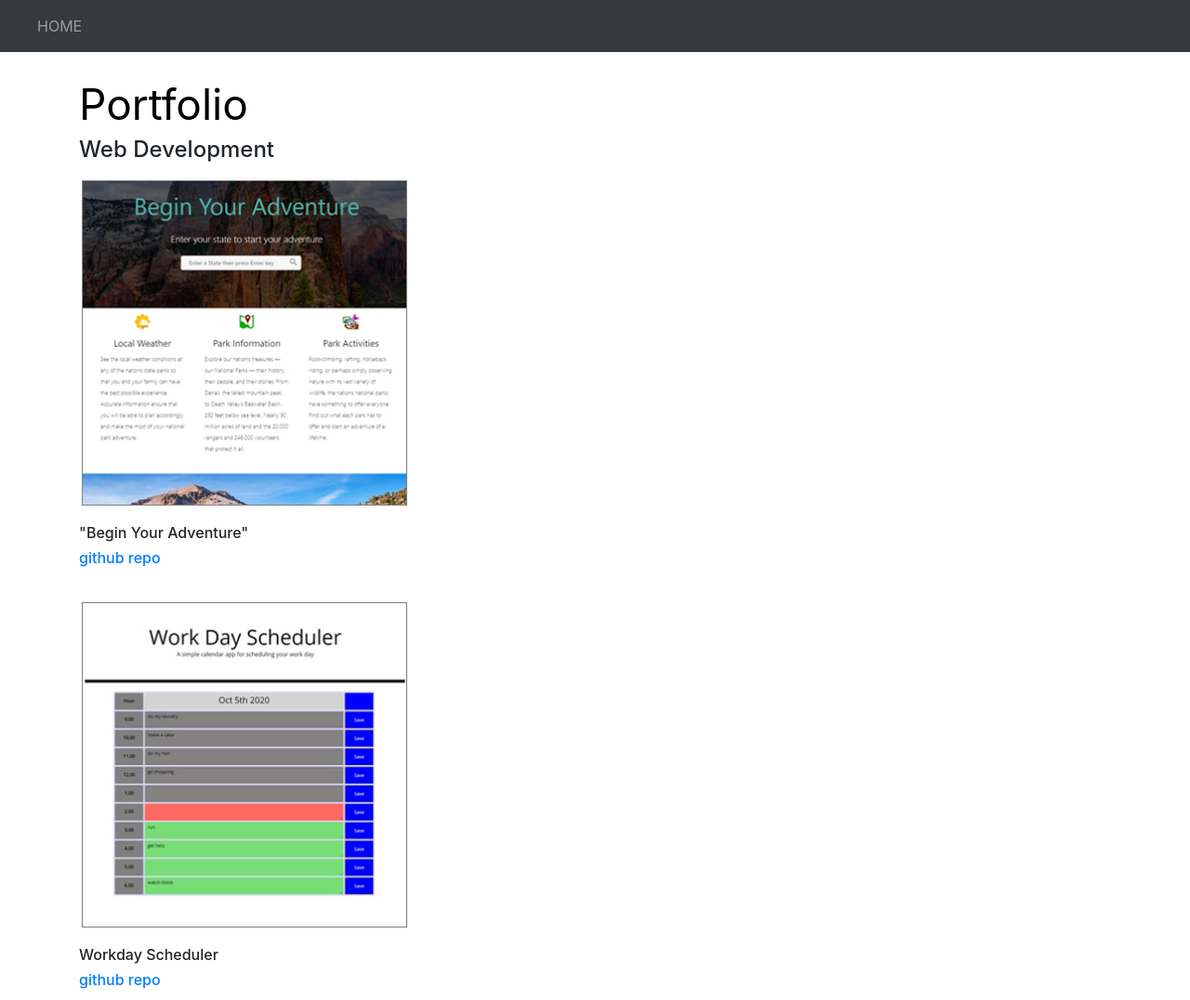
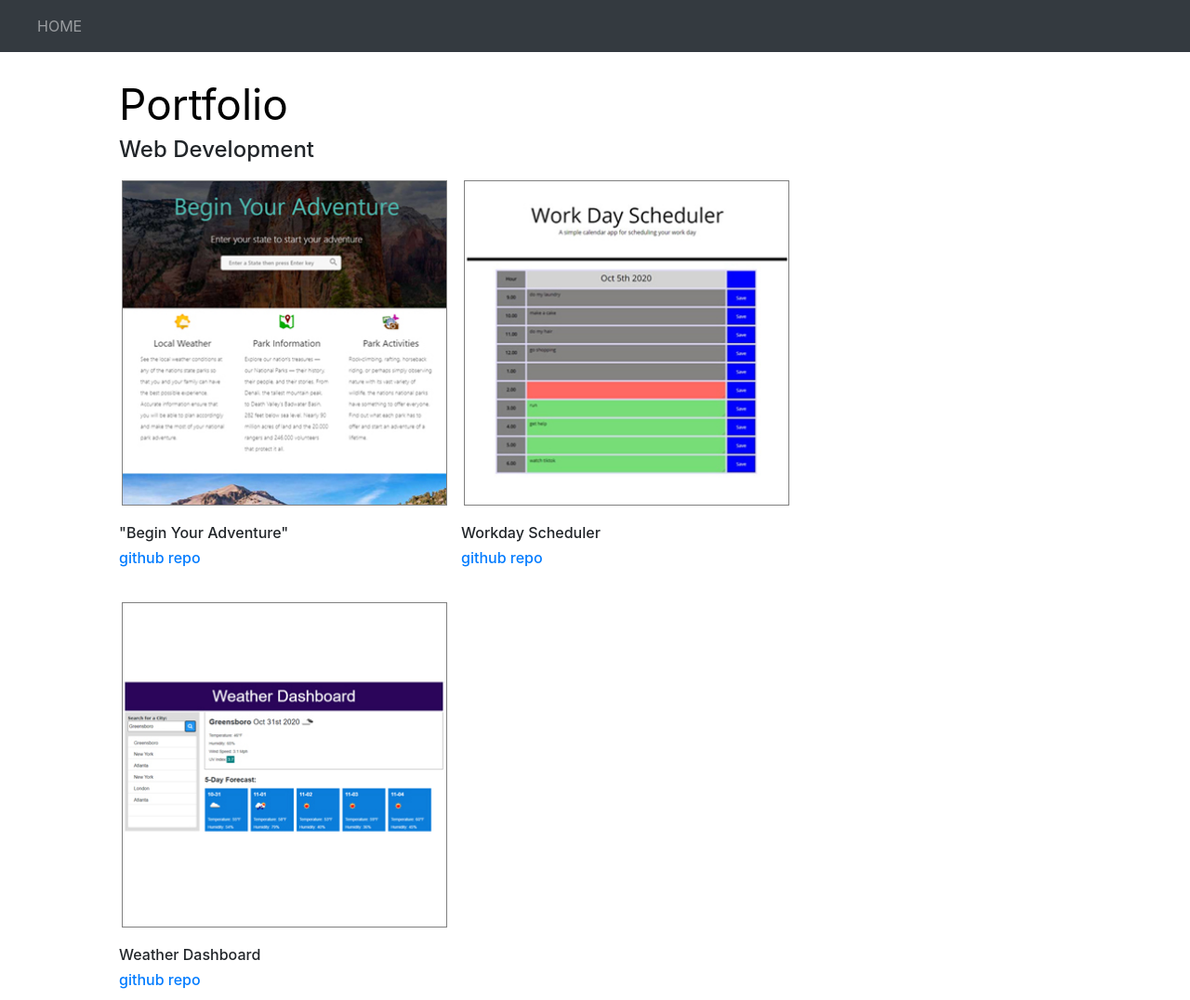
Before and after one commit to Rachelmoore2020/Homework-2, a plain HTML site: page portfolio.html in a window 1280 px wide. Shown: the top 1076 px of the page at 93% size. Drawn offline with nearby package versions, Linux system fonts and the light colour scheme.

Commit message:
changed alignment on Portfolio page

```diff
--- a/portfolio.html
+++ b/portfolio.html
@@ -6,8 +6,9 @@
   <!-- We need the following responsive meta tag to ensure things scale correctly across varying
   devices. -->
   <meta name="viewport" content="width=device-width, initial-scale=1, shrink-to-fit=no">
-  <title>My Own Website</title>
+  <title>Portfolio Page</title>
   <!-- We need to bring in the bootstrap CSS -->
+  <link rel="stylesheet" href="style.css">
   <link
     rel="stylesheet"
     href="https://stackpath.bootstrapcdn.com/bootstrap/4.4.1/css/bootstrap.min.css"
@@ -35,30 +36,33 @@
         </ul>
       </div>
     </nav>
-    <main class='container'>
+    <main class='container2'>
 
                 <div style='color:black; padding-top:12px; font-size: 46px; margin-top: 10px;'>
                   Portfolio
                 </div>
                 <h4>Web Development</h4>
                 <div>
-              <div>
+              <div class='align' id="rachel">
                 <a href="https://rachelmoore2020.github.io/Project-1/"><img style='width:25%; border-style: solid; border-color: gray; border-width: 1px; height:350px; width:350px; margin-top: 10px; margin-right: 15px; margin-left: 3px; margin-bottom:20px;' src="Images/project1.jpg" alt = "picture of a computer screen with national park search box"></a>
               <h6>"Begin Your Adventure"<h6>
                 <a href="https://github.com/Rachelmoore2020/Project-1">github repo</a>
               </div>
-              <div>
-                <a href="https://rachelmoore2020.github.io/Day-Planner/"><img style='width:25%; border-style: solid; border-color: gray; border-width: 1px; height:350px; width:350px; margin-top: 30px; margin-right: 15px; margin-left: 3px; margin-bottom:20px;' src="Images/agenda.jpg" alt = "picture of a computer screen with a day planner"></a>
+              <div id="rachel Edna">
+                <a href="https://rachelmoore2020.github.io/Day-Planner/"><img style='width:25%; border-style: solid; border-color: gray; border-width: 1px; height:350px; width:350px; margin-top: 10px; margin-right: 15px; margin-left: 3px; margin-bottom:20px;' src="Images/agenda.jpg" alt = "picture of a computer screen with a day planner"></a>
                 <h6>Workday Scheduler<h6>
                   <a href="https://github.com/Rachelmoore2020/Day-Planner">github repo</a>
                 </div>
               </div>
-                <div>
+
+                <div class='align' id="rachel">
                 <a href="https://rachelmoore2020.github.io/Weather-Dashboard/"><img style='width:25%; border-style: solid; border-color: gray; border-width: 1px; height:350px; width:350px; margin-top: 30px; margin-right: 15px; margin-left: 3px; margin-bottom:20px;' src="Images/weatherdashboard.jpg" alt = "picture of a computer screen with weather information"></a>
                 <h6>Weather Dashboard<h6>
                   <a href="https://github.com/Rachelmoore2020/Weather-Dashboard">github repo</a>
                 </div>
+                <div class="clearfix">
 
+                </div>
                 <br>
                 <br>
           <h4>Photoshop, Illustrator and InDesign</h4>
--- a/style.css
+++ b/style.css
@@ -28,7 +28,7 @@
     padding: 0px;
     width: 90%;
     margin-left: auto;
-    box-shadow: 0px 0px 20px #00000010
+    /* box-shadow: 0px 0px 20px #00000010 */
 }
 
  #bioPic {
@@ -40,7 +40,21 @@
  #bioText {
      width: 80%;
  }
+ .align {
+     float: left;
+     /* margin-left: 150px; */
+     /* position: absolute; */
+     /* right: 0; */
+ }
+#rachel {
+    display: inline-block;
+}
+#Edna {
+    margin-left: 50px;
+}
+.clearfix {
 
+}
 
  @keyframes transitionIn {
      from {
```
Also changed, not shown: read me answers for Portfolio.txt, 2 other files.
